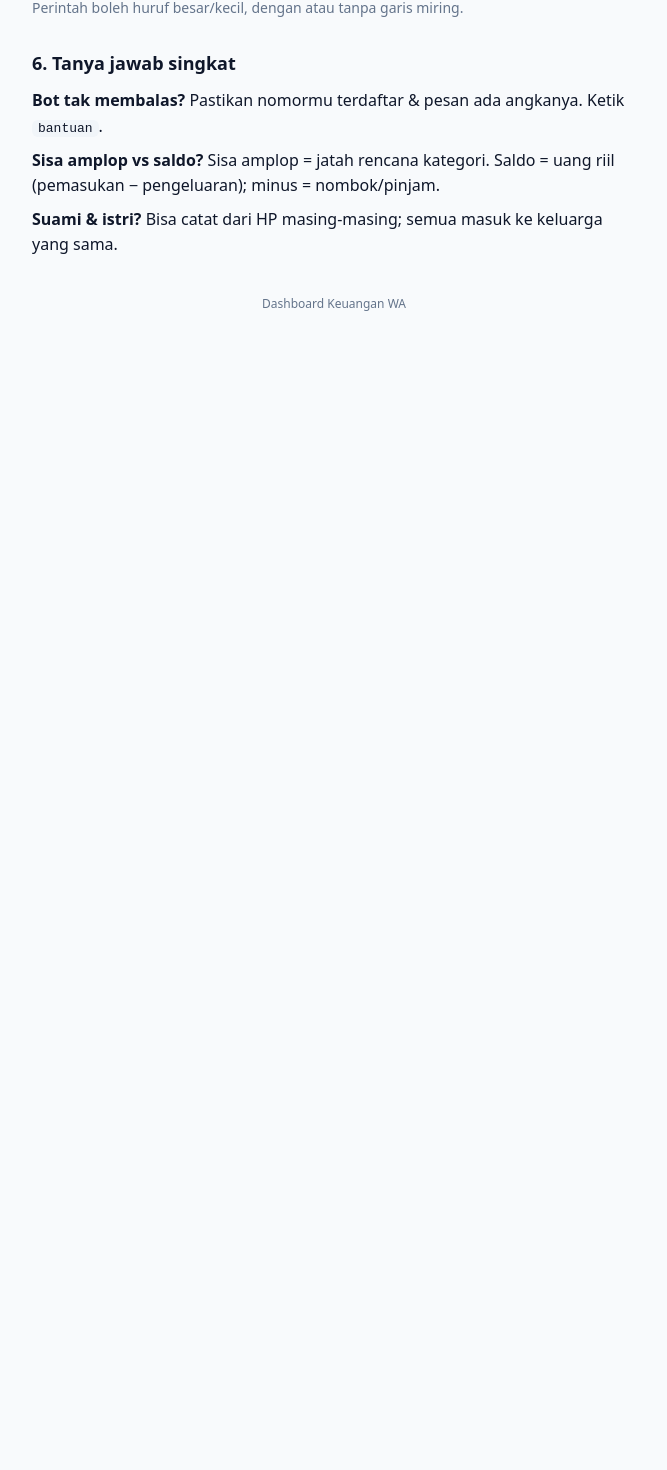
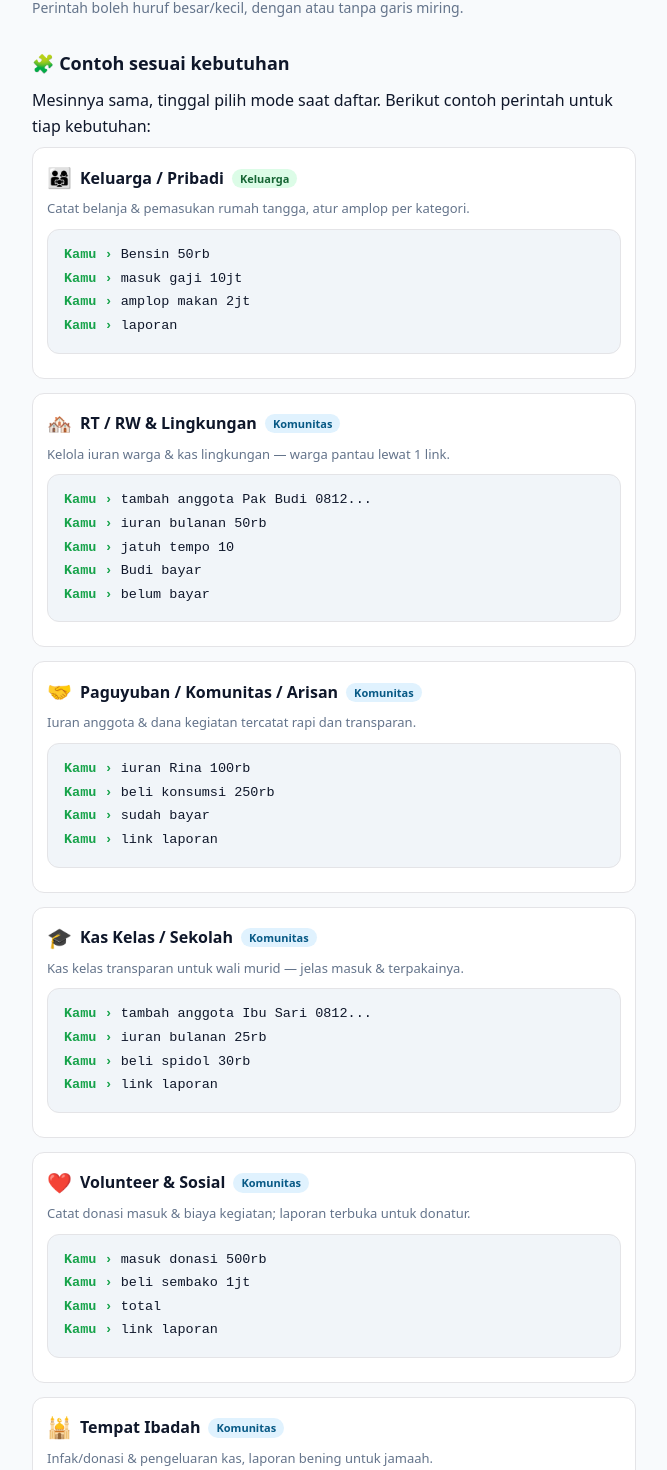
Before and after one commit to fhebriantz/dashboard-keuangan-wa, a Next.js app: page /panduan in a window 1280 px wide. Shown: the part 2391-3861 px from the top of the page, without its empty margins (306-973 px from the left). Before the commit the page ends 2772 px from the top, so only its background shows below. Built offline with nearby package versions, Linux system fonts and the light colour scheme.

Commit message:
Perluas nilai jual: contoh kasus per segmen di landing, daftar, dan panduan

```diff
--- a/src/app/daftar/RegisterForm.tsx
+++ b/src/app/daftar/RegisterForm.tsx
@@ -58,8 +58,8 @@ export default function RegisterForm({
         </div>
         <p style={{ fontSize: 12, color: 'var(--muted)', margin: '6px 0 0' }}>
           {komunitas
-            ? 'Untuk RT/RW, arisan, masjid, kas kelas — catat iuran & pengeluaran kas.'
-            : 'Untuk pasangan/keluarga — catat pemasukan & pengeluaran rumah tangga.'}
+            ? 'Untuk RT/RW, paguyuban, arisan, kas kelas/sekolah, rumah ibadah, kegiatan sosial — kelola iuran warga & laporan transparan yang bisa dibuka semua anggota.'
+            : 'Untuk keluarga, pribadi, atau usaha kecil (UMKM) — catat pemasukan & pengeluaran, atur amplop per kategori.'}
         </p>
       </div>
 
--- a/src/app/kas/[slug]/page.tsx
+++ b/src/app/kas/[slug]/page.tsx
@@ -89,7 +89,7 @@ export default async function KasPublikPage({
 
       <div style={{ ...cardsRow, marginTop: 16 }}>
         <div style={statCard}>
-          <div style={statLabel}>Iuran masuk</div>
+          <div style={statLabel}>Dana masuk</div>
           <div style={{ ...statBig, color: '#16a34a' }}>{rupiah(pemasukan)}</div>
         </div>
         <div style={statCard}>
--- a/src/app/panduan/page.tsx
+++ b/src/app/panduan/page.tsx
@@ -1,4 +1,5 @@
 import MarketingNav from '../MarketingNav'
+import { USE_CASES } from '@/lib/use-cases'
 
 export const dynamic = 'force-static'
 
@@ -127,6 +128,34 @@ export default function PanduanPage() {
         <p style={muted}>Perintah boleh huruf besar/kecil, dengan atau tanpa garis miring.</p>
       </Section>
 
+      <Section title="🧩 Contoh sesuai kebutuhan">
+        <p style={p}>
+          Mesinnya sama, tinggal pilih mode saat daftar. Berikut contoh perintah untuk tiap kebutuhan:
+        </p>
+        <div style={{ display: 'grid', gap: 14 }}>
+          {USE_CASES.map((u) => (
+            <div key={u.title} style={useCard}>
+              <div style={{ display: 'flex', alignItems: 'center', gap: 8, flexWrap: 'wrap' }}>
+                <span style={{ fontSize: 20 }}>{u.icon}</span>
+                <b>{u.title}</b>
+                <span style={u.mode === 'komunitas' ? tagKomunitas : tagKeluarga}>
+                  {u.mode === 'komunitas' ? 'Komunitas' : 'Keluarga'}
+                </span>
+              </div>
+              <div style={{ color: 'var(--muted)', fontSize: 13, margin: '4px 0 8px' }}>{u.tagline}</div>
+              <div style={chatBox}>
+                {u.contoh.map((c, i) => (
+                  <div key={i} style={{ marginBottom: 2 }}>
+                    <span style={{ color: 'var(--accent)', fontWeight: 700 }}>Kamu › </span>
+                    {c}
+                  </div>
+                ))}
+              </div>
+            </div>
+          ))}
+        </div>
+      </Section>
+
       <Section title="6. Tanya jawab singkat">
         <p style={p}><b>Bot tak membalas?</b> Pastikan nomormu terdaftar & pesan ada angkanya. Ketik <code style={code}>bantuan</code>.</p>
         <p style={p}><b>Sisa amplop vs saldo?</b> Sisa amplop = jatah rencana kategori. Saldo = uang riil (pemasukan − pengeluaran); minus = nombok/pinjam.</p>
@@ -190,5 +219,19 @@ const callout: React.CSSProperties = {
   marginTop: 12,
   fontSize: 14,
 }
+const useCard: React.CSSProperties = {
+  border: '1px solid var(--border)',
+  borderRadius: 12,
+  padding: 14,
+  background: 'var(--surface)',
+}
+const tagBase: React.CSSProperties = {
+  padding: '1px 8px',
+  borderRadius: 999,
+  fontSize: 11,
+  fontWeight: 700,
+}
+const tagKomunitas: React.CSSProperties = { ...tagBase, background: '#e0f2fe', color: '#075985' }
+const tagKeluarga: React.CSSProperties = { ...tagBase, background: '#dcfce7', color: '#166534' }
 const table: React.CSSProperties = { width: '100%', borderCollapse: 'collapse', fontSize: 14 }
 const td: React.CSSProperties = { padding: '8px 8px', borderBottom: '1px solid var(--border)', verticalAlign: 'top' }
--- /dev/null
+++ b/src/lib/use-cases.ts
@@ -0,0 +1,63 @@
+// Sumber tunggal daftar "cocok untuk" — dipakai landing & panduan agar konsisten.
+// Semua contoh HANYA memakai fitur yang benar-benar ada (catat pemasukan/
+// pengeluaran/saldo, amplop, iuran, roster, laporan publik, reminder).
+
+export type UseCase = {
+  icon: string
+  title: string
+  mode: 'keluarga' | 'komunitas'
+  tagline: string
+  contoh: string[] // baris chat contoh yang diketik ke bot
+}
+
+export const USE_CASES: UseCase[] = [
+  {
+    icon: '👨‍👩‍👧',
+    title: 'Keluarga / Pribadi',
+    mode: 'keluarga',
+    tagline: 'Catat belanja & pemasukan rumah tangga, atur amplop per kategori.',
+    contoh: ['Bensin 50rb', 'masuk gaji 10jt', 'amplop makan 2jt', 'laporan'],
+  },
+  {
+    icon: '🏘️',
+    title: 'RT / RW & Lingkungan',
+    mode: 'komunitas',
+    tagline: 'Kelola iuran warga & kas lingkungan — warga pantau lewat 1 link.',
+    contoh: ['tambah anggota Pak Budi 0812...', 'iuran bulanan 50rb', 'jatuh tempo 10', 'Budi bayar', 'belum bayar'],
+  },
+  {
+    icon: '🤝',
+    title: 'Paguyuban / Komunitas / Arisan',
+    mode: 'komunitas',
+    tagline: 'Iuran anggota & dana kegiatan tercatat rapi dan transparan.',
+    contoh: ['iuran Rina 100rb', 'beli konsumsi 250rb', 'sudah bayar', 'link laporan'],
+  },
+  {
+    icon: '🎓',
+    title: 'Kas Kelas / Sekolah',
+    mode: 'komunitas',
+    tagline: 'Kas kelas transparan untuk wali murid — jelas masuk & terpakainya.',
+    contoh: ['tambah anggota Ibu Sari 0812...', 'iuran bulanan 25rb', 'beli spidol 30rb', 'link laporan'],
+  },
+  {
+    icon: '❤️',
+    title: 'Volunteer & Sosial',
+    mode: 'komunitas',
+    tagline: 'Catat donasi masuk & biaya kegiatan; laporan terbuka untuk donatur.',
+    contoh: ['masuk donasi 500rb', 'beli sembako 1jt', 'total', 'link laporan'],
+  },
+  {
+    icon: '🕌',
+    title: 'Tempat Ibadah',
+    mode: 'komunitas',
+    tagline: 'Infak/donasi & pengeluaran kas, laporan bening untuk jamaah.',
+    contoh: ['masuk infak jumat 1,2jt', 'beli kebersihan 150rb', 'total', 'link laporan'],
+  },
+  {
+    icon: '🏪',
+    title: 'Bisnis & UMKM',
+    mode: 'keluarga',
+    tagline: 'Catat penjualan & modal harian, lihat saldo usaha kapan saja.',
+    contoh: ['masuk jualan 350rb', 'kulakan 200rb', 'hari', 'laporan'],
+  },
+]
```
Also changed, not shown: src/app/page.tsx (+51 -2 lines).
